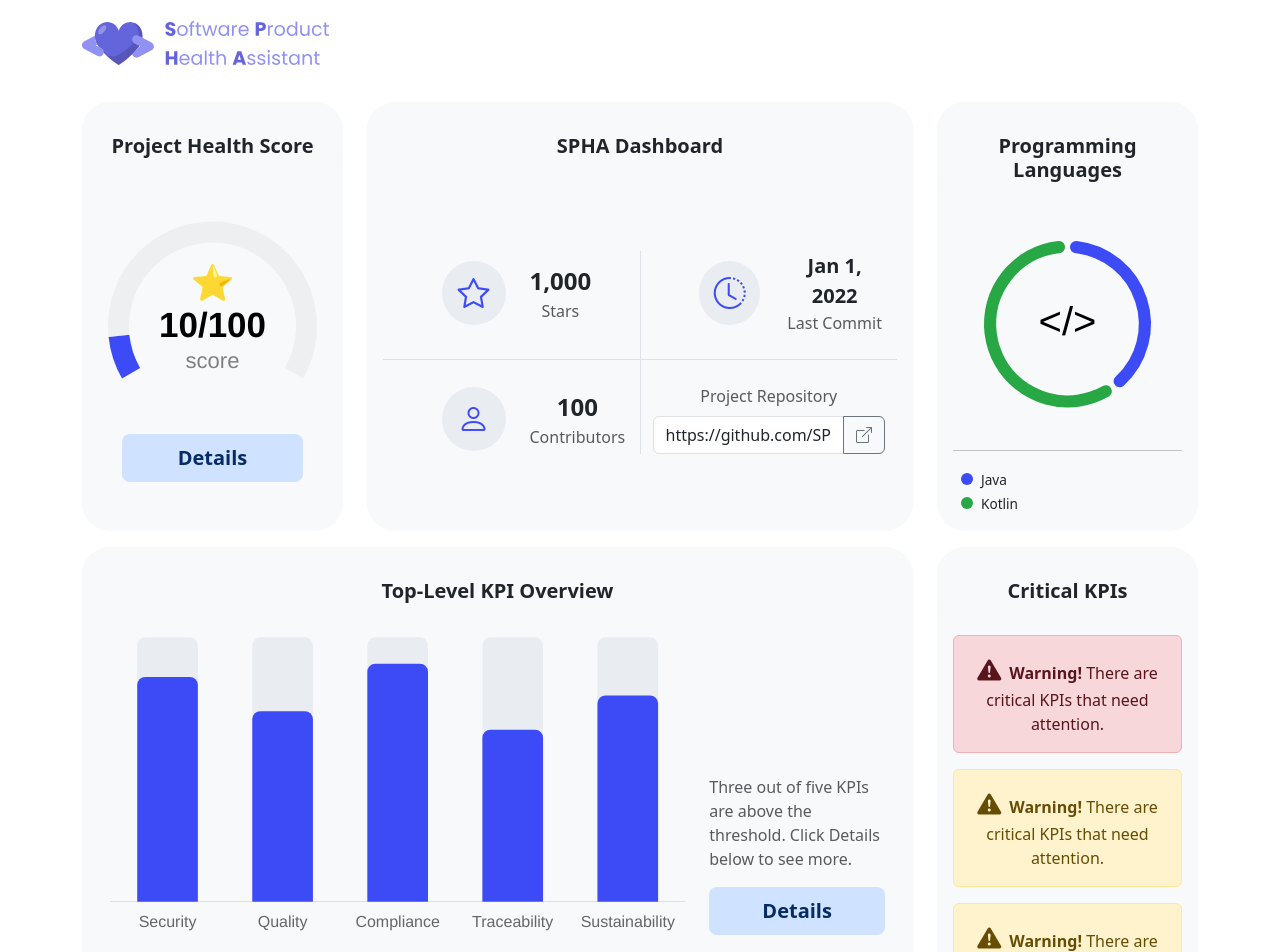
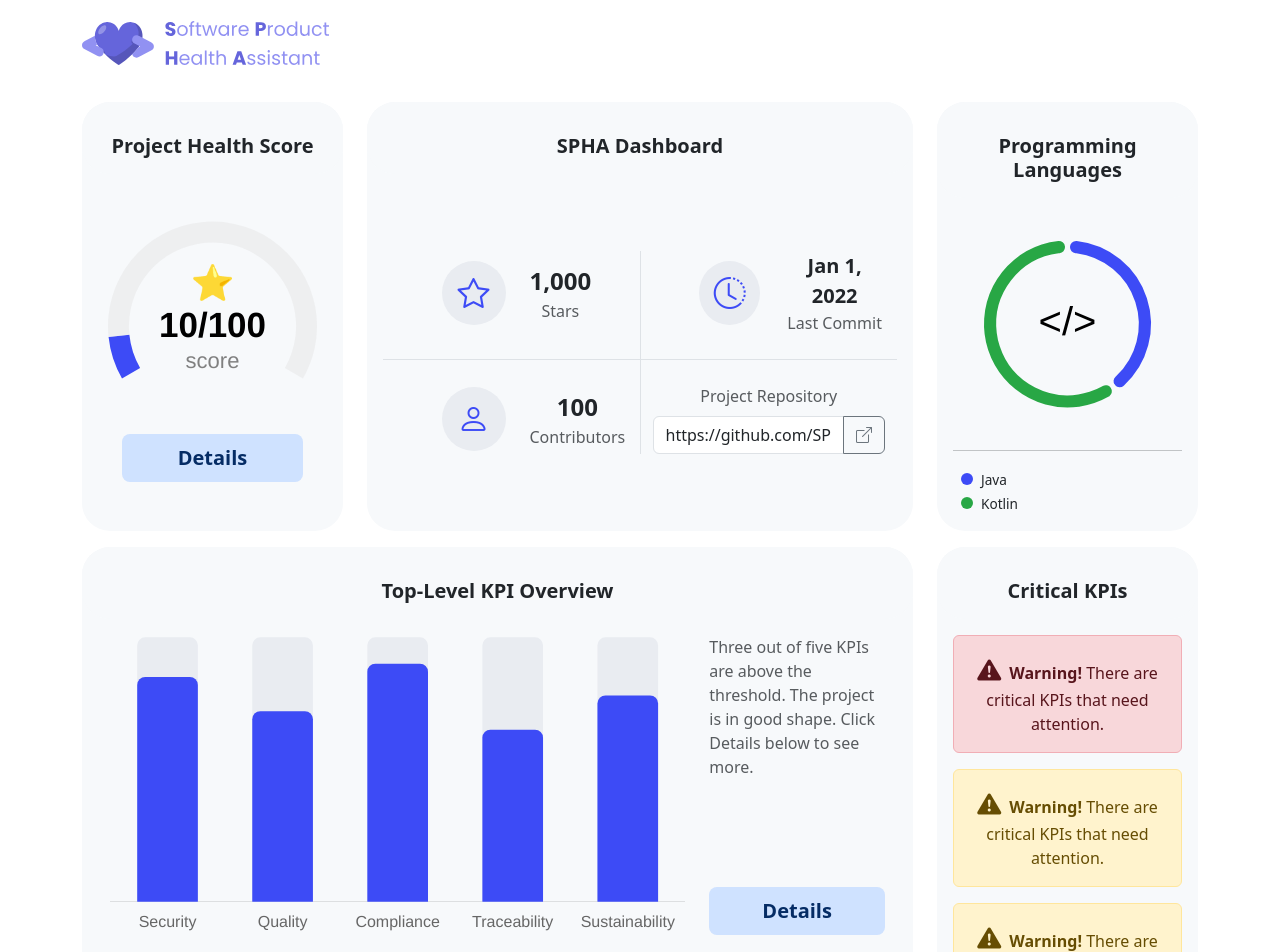
Before and after one commit to fraunhofer-iem/spha-ui, a Vue app: page / in a window 1280 px wide. Shown: the top 952 px of the page. Built offline with nearby package versions, Linux system fonts and the light colour scheme.

Commit message:
refactor: Adjust text and layout in TopLevelKpiOverview
- Updated KPI description text for clarity and positive tone.
- Improved layout by introducing a flex container with consistent alignment and spacing.
- Adjusted button placement for better visual hierarchy.

```diff
--- a/src/components/TopLevelKpiOverview.vue
+++ b/src/components/TopLevelKpiOverview.vue
@@ -146,11 +146,14 @@ const handleButtonClick = () => {
           </div>
         </div>
         <div class="col col-md-3">
-          <div class="row align-items-end h-100">
-            <div class="col">
+          <div class="d-flex flex-column justify-content-between h-100">
+            <div>
               <p class="text-start text-muted">
-                Three out of five KPIs are above the threshold. Click Details below to see more.
+                Three out of five KPIs are above the threshold. The project is in good shape.
+                Click Details below to see more.
               </p>
+            </div>
+            <div class="mt-auto">
               <div class="d-grid">
                 <button type="button" class="text-primary-emphasis fw-bold bg-primary-subtle btn btn-lg">Details</button>
               </div>
```
